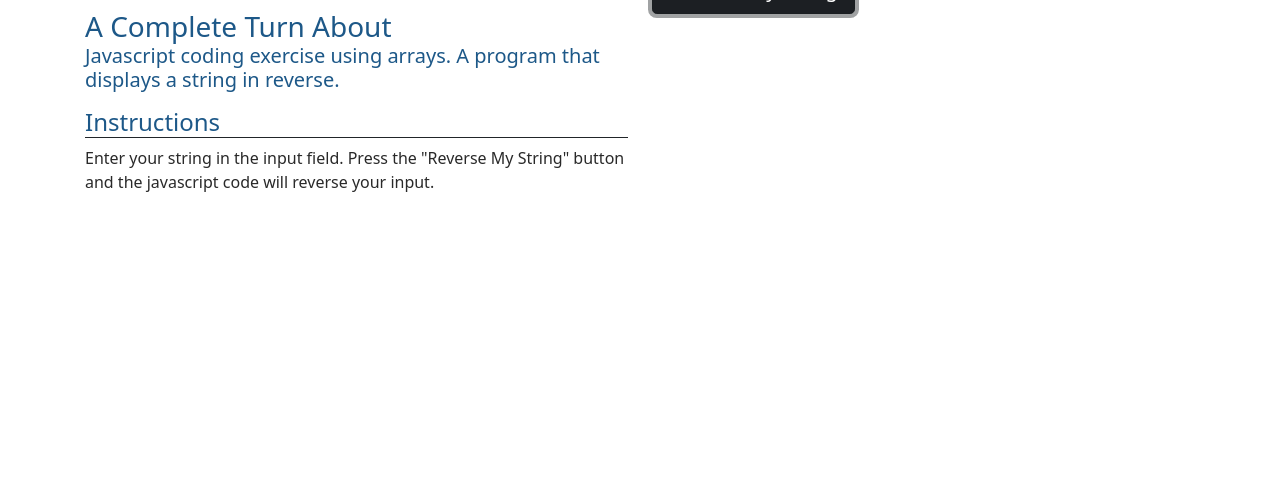
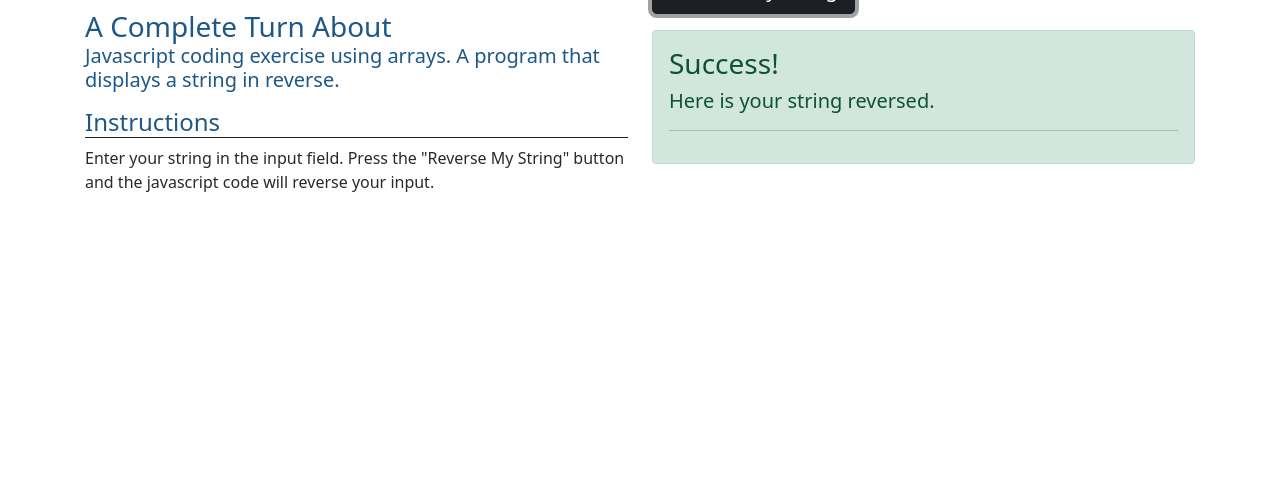
Before and after one commit to Hamberfim/jsReverse, a plain HTML site: page app.html in a window 1280 px wide. Both pictures are taken after a click on the button "Reverse My String". Shown: the part 229-722 px from the top of the page. Drawn offline with nearby package versions, Linux system fonts and the light colour scheme.

Commit message:
js completed

```diff
--- a/app.html
+++ b/app.html
@@ -129,6 +129,9 @@
     </script>
     <!-- My JS -->
     <script src="js/site.js"></script>
+    <script>
+        document.getElementById('btnSubmit').addEventListener('click', getValue);
+    </script>
 </body>
 
 </html>
--- a/js/site.js
+++ b/js/site.js
@@ -4,16 +4,41 @@
 // get the input string value
 function getValue() {
 
+    // make sure alert msg is not initially visible
+    document.getElementById('alert').classList.add('invisible');
+
+    let userStr = document.getElementById('userString').value;
+
+    let reverseStr = reverseString(userStr);
+
+    displayString(reverseStr);
+
 }
 
 // logic function
 // reverse the string value
-function reverseString() {
+function reverseString(userStr) {
+
+    let reverseStr = [];
+
+    // reverse string with a decrementing for loop
+    for (let i = userStr.length - 1; i >= 0; i--) {
+        reverseStr += userStr[i];
+
+    }
+    return reverseStr;
 
 }
 
 // view function
 // display the reversed string value back to the page
-function displayString() {
+function displayString(reverseStr) {
+
+    // write to the page using a template literal
+    document.getElementById('msg').innerHTML = `${reverseStr}`;
+
+    // turn on inline alert success message
+    document.getElementById('alert').classList.remove('invisible');
+
 
 }
```
